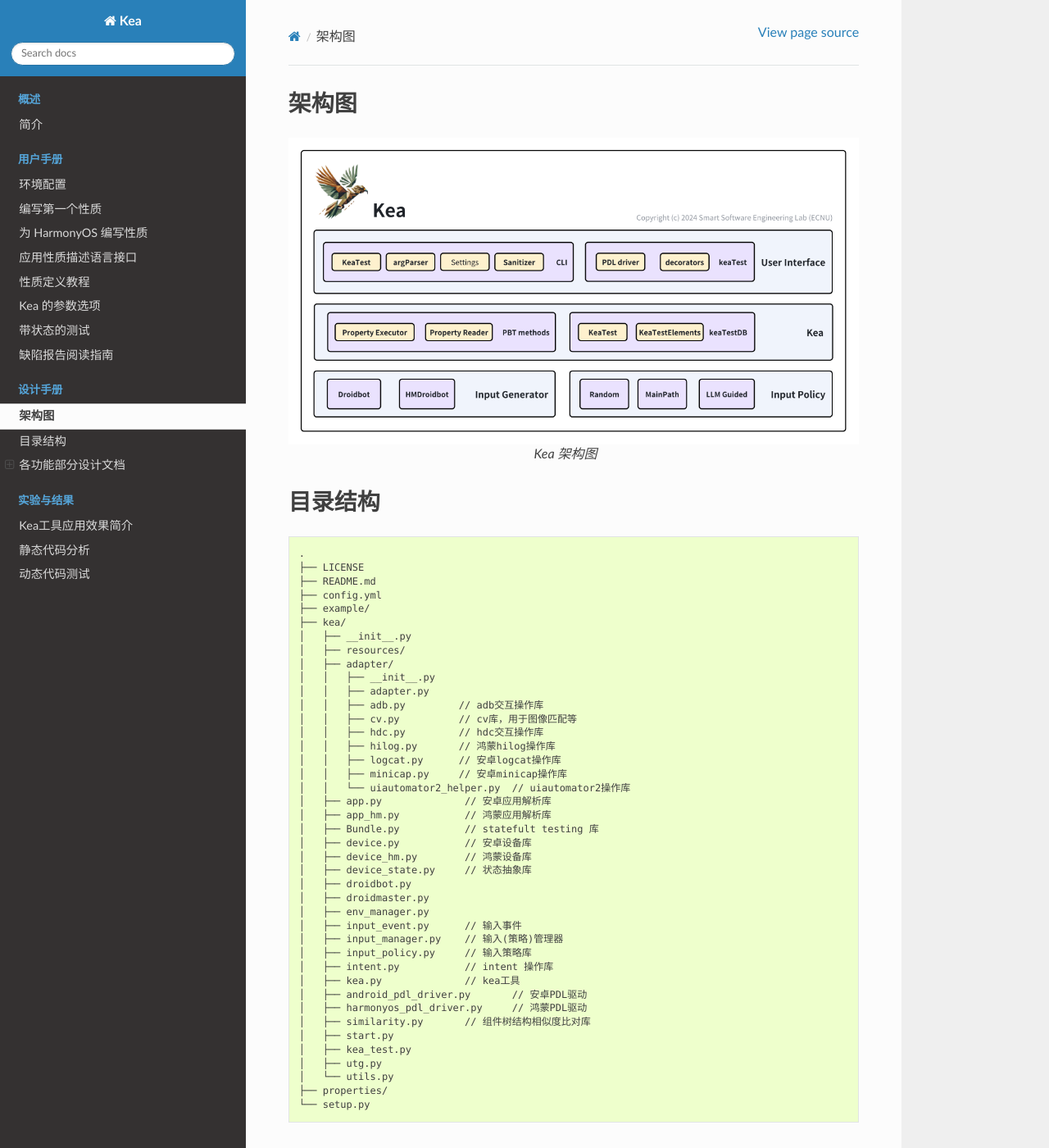
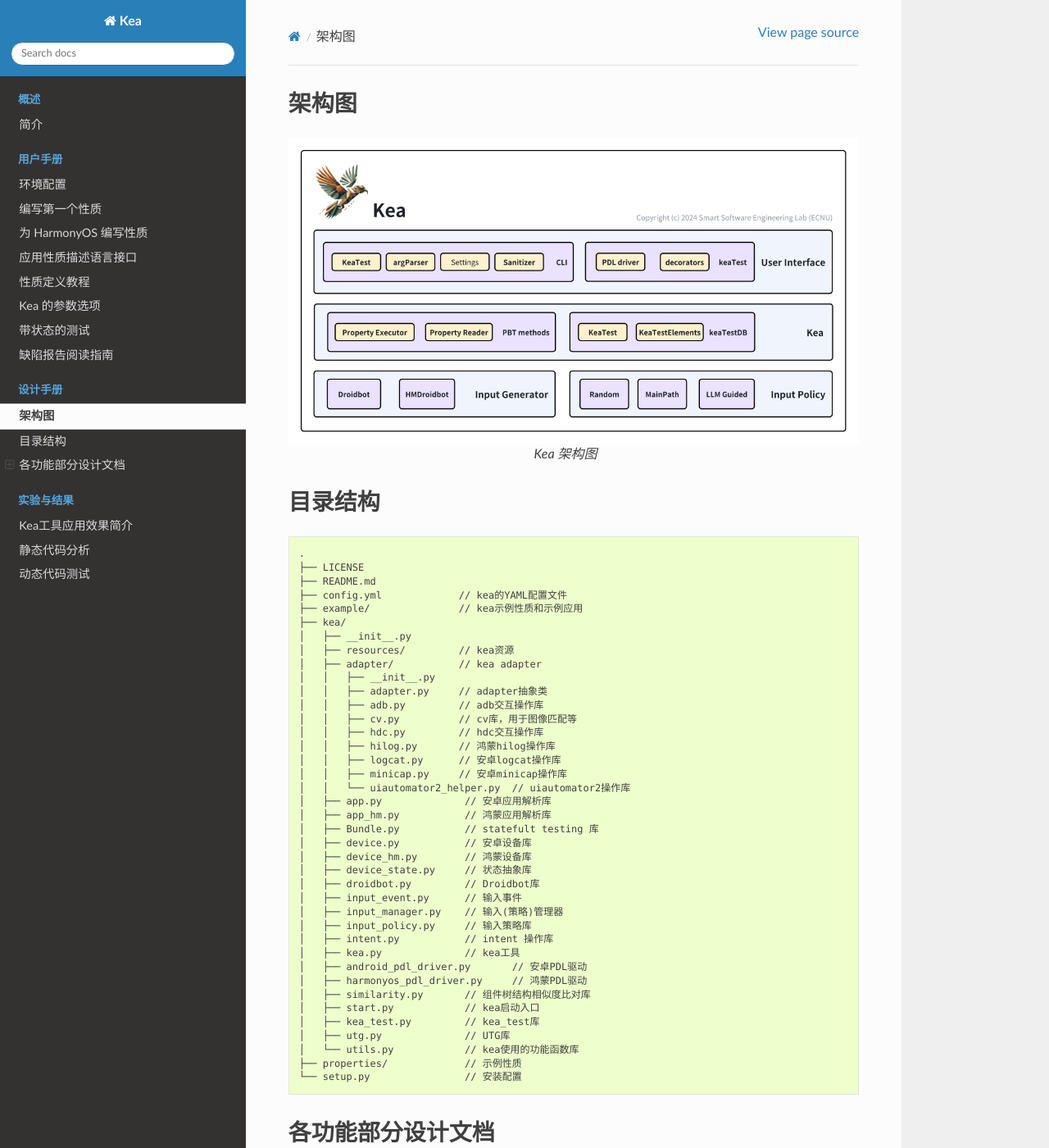
Before and after one commit to XixianLiang/kea-technic-docs, a Sphinx documentation site: the page built from docs/source/part-designDocument/intro.rst, in a window 1280 px wide and 1400 px high. Shown: the whole window at 82% size. Built offline with Sphinx 7.4.7 and the Read the Docs theme 3.1.0, drawn with Linux system fonts in a browser that asks for light colours.

Commit message:
fix typo

```diff
--- a/docs/source/part-designDocument/intro.rst
+++ b/docs/source/part-designDocument/intro.rst
@@ -17,14 +17,14 @@
     .
     ├── LICENSE
     ├── README.md
-    ├── config.yml
-    ├── example/
+    ├── config.yml             // kea的YAML配置文件
+    ├── example/               // kea示例性质和示例应用
     ├── kea/
     │   ├── __init__.py
-    │   ├── resources/
-    │   ├── adapter/
+    │   ├── resources/         // kea资源
+    │   ├── adapter/           // kea adapter
     │   │   ├── __init__.py
-    │   │   ├── adapter.py
+    │   │   ├── adapter.py     // adapter抽象类
     │   │   ├── adb.py         // adb交互操作库
     │   │   ├── cv.py          // cv库，用于图像匹配等
     │   │   ├── hdc.py         // hdc交互操作库
@@ -38,9 +38,7 @@
     │   ├── device.py           // 安卓设备库
     │   ├── device_hm.py        // 鸿蒙设备库
     │   ├── device_state.py     // 状态抽象库
-    │   ├── droidbot.py
-    │   ├── droidmaster.py
-    │   ├── env_manager.py
+    │   ├── droidbot.py         // Droidbot库
     │   ├── input_event.py      // 输入事件
     │   ├── input_manager.py    // 输入(策略)管理器
     │   ├── input_policy.py     // 输入策略库
@@ -49,12 +47,12 @@
     │   ├── android_pdl_driver.py       // 安卓PDL驱动
     │   ├── harmonyos_pdl_driver.py     // 鸿蒙PDL驱动
     │   ├── similarity.py       // 组件树结构相似度比对库
-    │   ├── start.py
-    │   ├── kea_test.py
-    │   ├── utg.py
-    │   └── utils.py
-    ├── properties/
-    └── setup.py
+    │   ├── start.py            // kea启动入口
+    │   ├── kea_test.py         // kea_test库
+    │   ├── utg.py              // UTG库
+    │   └── utils.py            // kea使用的功能函数库
+    ├── properties/             // 示例性质
+    └── setup.py                // 安装配置
 
 
 各功能部分设计文档
--- a/docs/source/part-designDocument/kea/kea.rst
+++ b/docs/source/part-designDocument/kea/kea.rst
@@ -1,7 +1,7 @@
 Kea
 ===========================
 
-本部分旨在解释 Kea 的中的核心控制器类 Kea的设计与实现。
+本部分旨在解释 Kea 的中的核心控制器类 Kea 的设计与实现。
 
 功能设计与实现
 ----------------------------------
--- a/docs/source/part-designDocument/kea/keaTestElements.rst
+++ b/docs/source/part-designDocument/kea/keaTestElements.rst
@@ -1,7 +1,7 @@
 KeaTestElements
 =========================
 
-本部分旨在解释 Kea 的中的核心控制器类 Kea的设计与实现。
+本部分旨在解释 Kea 运行时数据管理类 KeaTestElements 的设计与实现。
 
 功能设计与实现
 -----------------------
--- a/docs/source/part-designDocument/user-interface/cli/cli.rst
+++ b/docs/source/part-designDocument/user-interface/cli/cli.rst
@@ -1,5 +1,5 @@
 命令行交互功能
-=============
+====================
 
 本部分旨在解释 Kea 的命令行界面（CLI）是如何设计及实现的，包括如何处理命令行参数、YAML 配置文件以及参数清洗。
 
```
